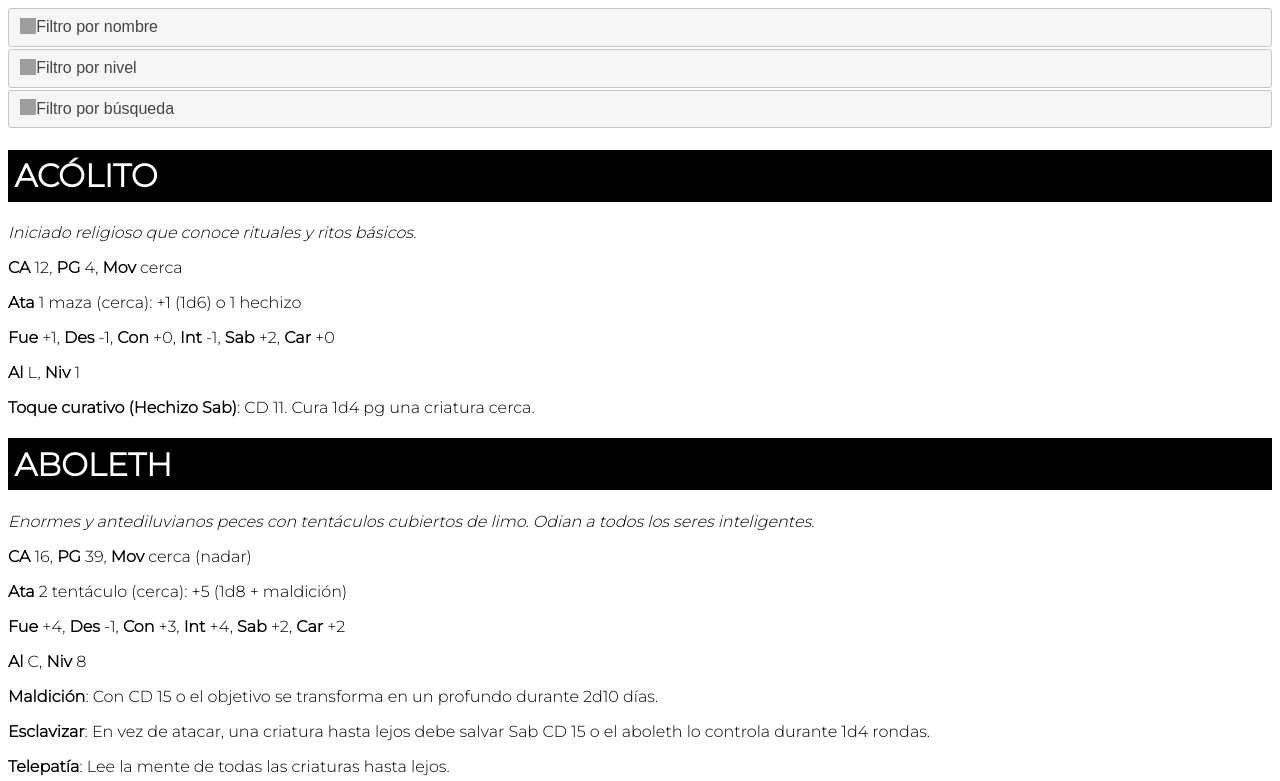
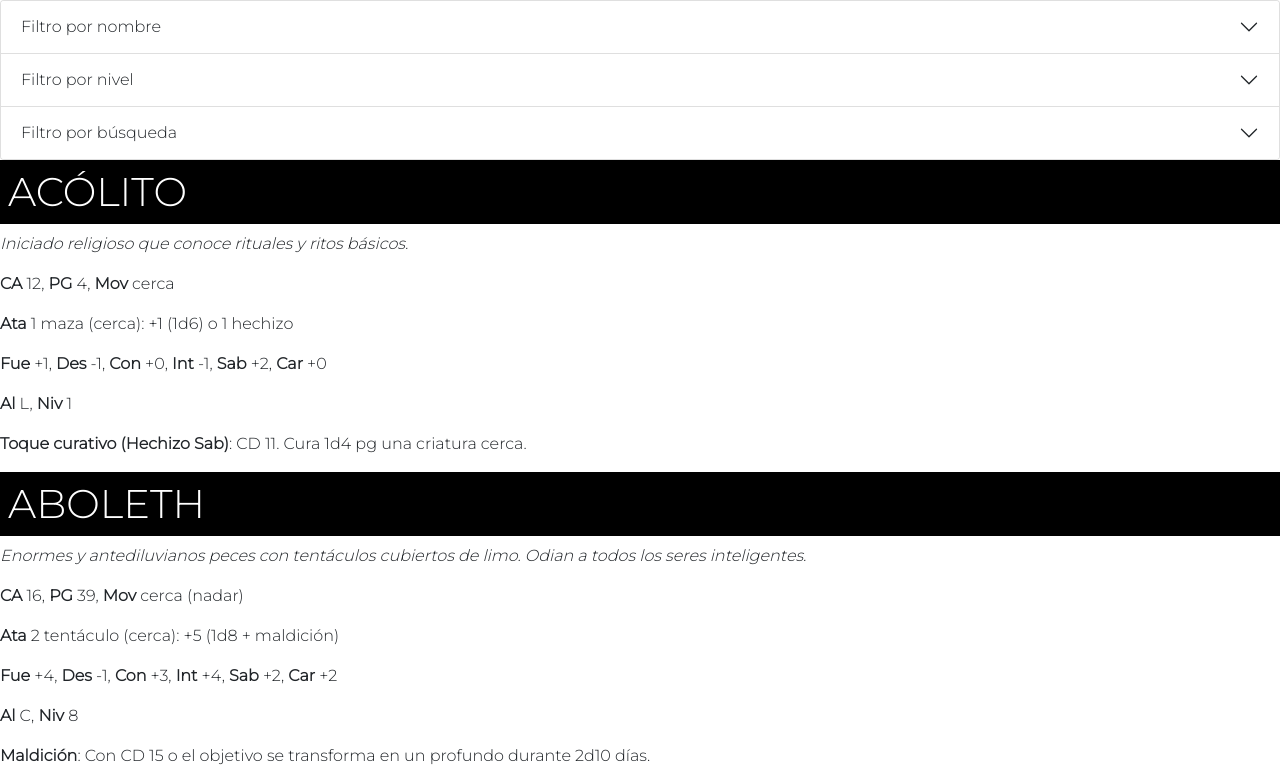
Before and after one commit to xv500i/xv500i.github.io, a plain HTML site: page index.html in a window 1280 px wide. Shown: the top 781 px of the page. Drawn offline with nearby package versions, Linux system fonts and the light colour scheme; grey boxes are pictures that could not be loaded.

Commit message:
use bootstrap ui

```diff
--- a/index.html
+++ b/index.html
@@ -1,15 +1,18 @@
 <!DOCTYPE html>
-<html>
+<html lang="en">
   <head>
     <meta charset="utf-8" />
+    <meta name="viewport" content="width=device-width, initial-scale=1" />
     <title>Shadowdark Bestiario</title>
     <link
       href="https://fonts.googleapis.com/css?family=Montserrat:300"
       rel="stylesheet"
     />
     <link
+      href="https://cdn.jsdelivr.net/npm/bootstrap@5.0.2/dist/css/bootstrap.min.css"
       rel="stylesheet"
-      href="https://code.jquery.com/ui/1.14.1/themes/base/jquery-ui.css"
+      integrity="sha384-EVSTQN3/azprG1Anm3QDgpJLIm9Nao0Yz1ztcQTwFspd3yD65VohhpuuCOmLASjC"
+      crossorigin="anonymous"
     />
     <link href="css/style.css" rel="stylesheet" />
   </head>
@@ -17,7 +20,11 @@
     <div id="placeholder"></div>
 
     <script src="https://code.jquery.com/jquery-3.7.1.min.js"></script>
-    <script src="https://code.jquery.com/ui/1.14.1/jquery-ui.js"></script>
+    <script
+      src="https://cdn.jsdelivr.net/npm/bootstrap@5.0.2/dist/js/bootstrap.bundle.min.js"
+      integrity="sha384-MrcW6ZMFYlzcLA8Nl+NtUVF0sA7MsXsP1UyJoMp4YLEuNSfAP+JcXn/tWtIaxVXM"
+      crossorigin="anonymous"
+    ></script>
     <script type="text/javascript" src="js/library.js"></script>
     <script>
       $(document).ready(() => {
--- a/js/library.js
+++ b/js/library.js
@@ -154,21 +154,62 @@ function generateId(x) {
   return x.replace(" ", "_");
 }
 
-function prepareNameFilter(filter) {
-  filter.append($("<h3>").append("Filtro por nombre"));
+function buildAccordeonItem(accordionId, contentId, headerText, content) {
+  const accordionContentId = contentId;
+  const idHeader = contentId + "-header";
+  const accordionContent = $("<div>", {
+    id: accordionContentId,
+    class: "accordion-collapse collapse",
+    "aria-labelledby": idHeader,
+    "data-bs-parent": `#${accordionId}`,
+  });
+  const accordionItem = $("<div>").addClass("accordion-item");
+  accordionItem.append(
+    $("<h2>", { id: idHeader, class: "accordion-header" }).append(
+      $("<button>", {
+        class: "accordion-button collapsed",
+        type: "button",
+        "data-bs-toggle": "collapse",
+        "data-bs-target": `#${accordionContentId}`,
+        "aria-expanded": "false",
+        "aria-controls": accordionContentId,
+      }).append(headerText)
+    )
+  );
+
+  accordionItem.append(accordionContent);
+
+  const accordionBody = $("<div>", {
+    class: "accordion-body",
+  });
+  accordionContent.append(accordionBody);
+
+  accordionBody.append(content);
+  return accordionItem;
+}
+
+function prepareNameFilter(accordion) {
   const nameFilter = $("<div>");
 
   bestiaryData.forEach((x) => {
+    const checkboxDiv = $("<div>")
+      .addClass("form-check")
+      .addClass("form-check-inline");
+
+    const checkboxId = generateId(x.nombre);
+    const customNameMetadata = "data-l-name";
     const checkbox = $("<input>")
       .attr({
         type: "checkbox",
-        name: x.nombre,
-        id: generateId(x.nombre),
+        name: checkboxId,
+        id: checkboxId,
+        class: "form-check-input",
       })
+      .data(customNameMetadata, x.nombre)
       .prop("checked", true)
       .change(function () {
         const element = $(this);
-        const name = element.attr("name");
+        const name = element.data(customNameMetadata);
         if (element.is(":checked")) {
           selectedNames.push(name);
         } else {
@@ -177,14 +218,16 @@ function prepareNameFilter(filter) {
         applyFilter();
       });
     const label = $("<label>")
-      .attr({ for: x.nombre })
+      .attr({ for: checkboxId, class: "form-check-label" })
       .append(x.nombre.toUpperCase());
-    nameFilter.append(checkbox);
-    nameFilter.append(label);
+    checkboxDiv.append(checkbox);
+    checkboxDiv.append(label);
+    nameFilter.append(checkboxDiv);
     selectedNames.push(x.nombre);
   });
 
   const resetButton = $("<button>")
+    .attr({ type: "button", class: "btn btn-danger" })
     .text("Reset")
     .on("click", function () {
       while (selectedNames.length > 0) {
@@ -198,9 +241,17 @@ function prepareNameFilter(filter) {
 
       applyFilter();
     });
-  nameFilter.append(resetButton);
+  const buttonDiv = $("<div>", {}).append(resetButton);
+  nameFilter.append(buttonDiv);
 
-  filter.append(nameFilter);
+  const accordionItem = buildAccordeonItem(
+    accordion.attr("id"),
+    "accordion-name-filter",
+    "Filtro por nombre",
+    nameFilter
+  );
+
+  accordion.append(accordionItem);
 }
 
 function applyFilter() {
@@ -220,36 +271,48 @@ function applyFilter() {
   });
 }
 
-function prepareFreeNameFilter(filter) {
-  filter.append($("<h3>").append("Filtro por búsqueda"));
+function prepareFreeNameFilter(accordion) {
   const filterDiv = $("<div>");
   const searchByNameId = "search_by_name";
   const input = $("<input>")
     .attr({
       type: "text",
       id: searchByNameId,
+      name: searchByNameId,
+      class: "form-control",
     })
     .on("input", function () {
       const element = $(this);
       searchTerm = element.val().toLowerCase();
       applyFilter();
     });
-
-  filterDiv.append(input);
+  const label = $("<label>", { for: searchByNameId }).append("Término");
+  const terminoDiv = $("<div>", { class: "form-floating mb-3" })
+    .append(input)
+    .append(label);
+  filterDiv.append(terminoDiv);
   const resetButton = $("<button>")
+    .attr({ type: "button", class: "btn btn-danger" })
     .text("Reset")
     .on("click", function () {
       $(`#${searchByNameId}`).val("");
       searchTerm = "";
       applyFilter();
     });
-  filterDiv.append(resetButton);
+  const buttonDiv = $("<div>", {}).append(resetButton);
+  filterDiv.append(buttonDiv);
 
-  filter.append(filterDiv);
+  const accordionItem = buildAccordeonItem(
+    accordion.attr("id"),
+    "accordion-search-filter",
+    "Filtro por búsqueda",
+    filterDiv
+  );
+
+  accordion.append(accordionItem);
 }
 
-function prepareLevelFilter(filter) {
-  filter.append($("<h3>").append("Filtro por nivel"));
+function prepareLevelFilter(accordion) {
   const filterDiv = $("<div>");
   const maxLevel = 20;
   for (let i = 1; i <= maxLevel; i++) {
@@ -258,6 +321,7 @@ function prepareLevelFilter(filter) {
         type: "checkbox",
         name: i,
         id: i,
+        class: "form-check-input",
       })
       .prop("checked", true)
       .change(function () {
@@ -270,12 +334,20 @@ function prepareLevelFilter(filter) {
         }
         applyFilter();
       });
-    const label = $("<label>").attr({ for: i }).append(i);
-    filterDiv.append(checkbox);
-    filterDiv.append(label);
+    const label = $("<label>")
+      .attr({ for: i, class: "form-check-label" })
+      .append(i);
+    const checkboxDiv = $("<div>")
+      .addClass("form-check")
+      .addClass("form-check-inline");
+
+    checkboxDiv.append(checkbox);
+    checkboxDiv.append(label);
+    filterDiv.append(checkboxDiv);
     selectedLevels.push(i);
   }
   const resetButton = $("<button>")
+    .attr({ type: "button", class: "btn btn-danger" })
     .text("Reset")
     .on("click", function () {
       while (selectedLevels.length > 0) {
@@ -288,9 +360,17 @@ function prepareLevelFilter(filter) {
 
       applyFilter();
     });
-  filterDiv.append(resetButton);
+  const buttonDiv = $("<div>", {}).append(resetButton);
+  filterDiv.append(buttonDiv);
 
-  filter.append(filterDiv);
+  const accordionItem = buildAccordeonItem(
+    accordion.attr("id"),
+    "accordion-level-filter",
+    "Filtro por nivel",
+    filterDiv
+  );
+
+  accordion.append(accordionItem);
 }
 
 let selectedLevels = [];
@@ -298,19 +378,19 @@ let selectedNames = [];
 let searchTerm = "";
 
 function onReady() {
+  const accordionFilterId = "accordion-filter";
   const placeholder = $("#placeholder");
 
-  const filter = $("<div>");
-  filter.addClass("hide_print");
-  prepareNameFilter(filter);
-  prepareLevelFilter(filter);
-  prepareFreeNameFilter(filter);
-  filter.accordion({
-    collapsible: true,
-    active: false,
-    heightStyle: "fill",
-  });
-  placeholder.append(filter);
+  const accordionFilter = $("<div>")
+    .addClass("hide_print")
+    .addClass("accordion")
+    .attr("id", accordionFilterId);
+
+  prepareNameFilter(accordionFilter);
+  prepareLevelFilter(accordionFilter);
+  prepareFreeNameFilter(accordionFilter);
+
+  placeholder.append(accordionFilter);
 
   bestiaryData.forEach((element) => {
     const comentario_ca = element.comentario_ca
```
